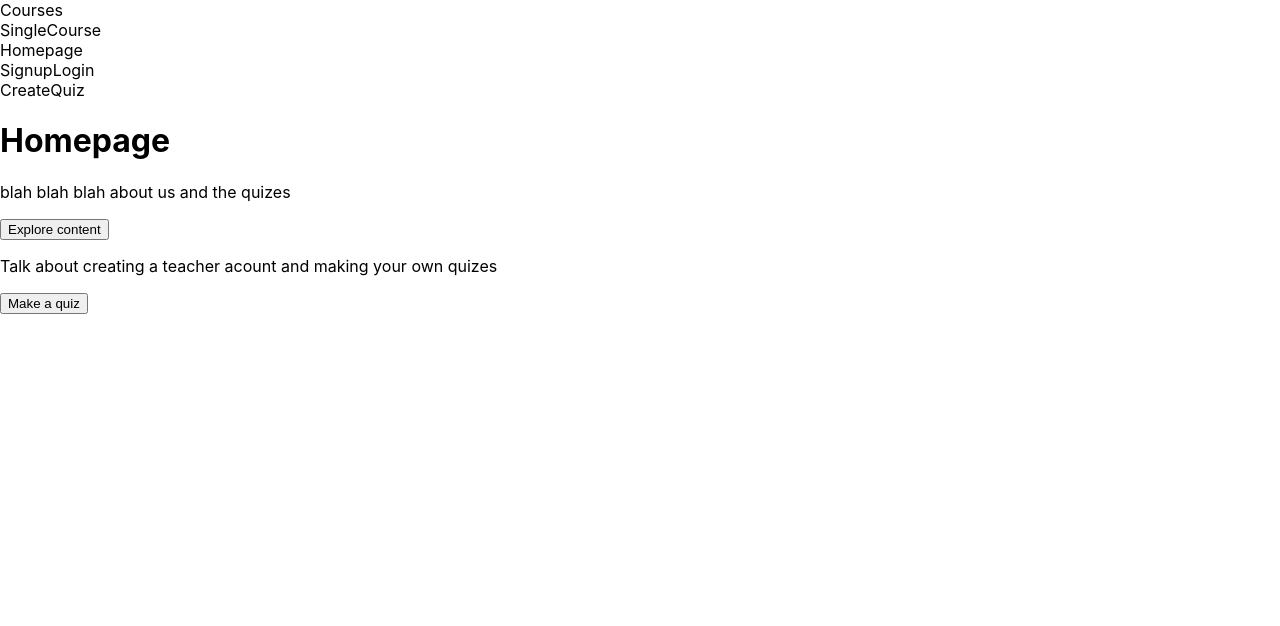
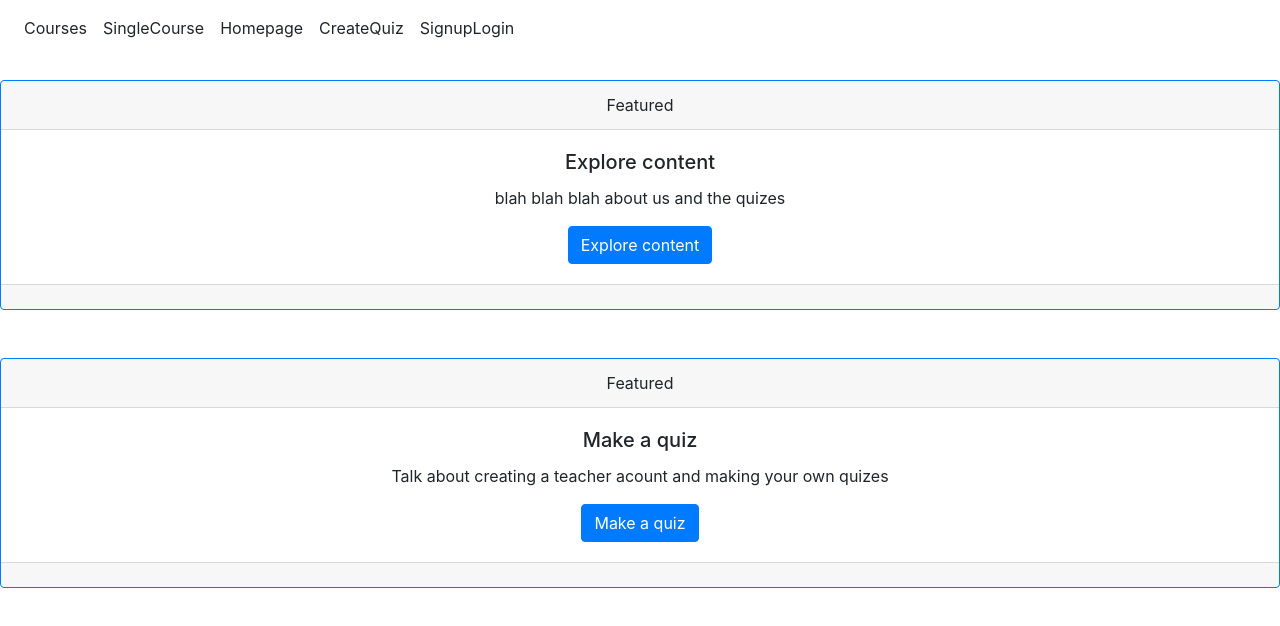
Before and after one commit to connorbottone/StudyHelper, a React (Create React App) app in the folder my-app/: page / in a window 1280 px wide. Shown: the top 626 px of the page. Built offline with nearby package versions, Linux system fonts and the light colour scheme.

Commit message:
added some bootsrap to the homepage and the header

```diff
--- a/my-app/public/index.html
+++ b/my-app/public/index.html
@@ -10,6 +10,7 @@
       content="Web site created using create-react-app"
     />
     <link rel="apple-touch-icon" href="%PUBLIC_URL%/logo192.png" />
+    <link rel="stylesheet" href="https://maxcdn.bootstrapcdn.com/bootstrap/4.5.2/css/bootstrap.min.css">
     <!--
       manifest.json provides metadata used when your web app is installed on a
       user's mobile device or desktop. See https://developers.google.com/web/fundamentals/web-app-manifest/
--- a/my-app/src/components/Header.js
+++ b/my-app/src/components/Header.js
@@ -1,7 +1,7 @@
 
 import React, { useState } from 'react';
 
-const page = ["Courses", "SingleCourse", "Homepage", "SignupLogin", "CreateQuiz"];
+const page = ["Courses", "SingleCourse", "Homepage", "CreateQuiz", "SignupLogin"];
 
 const Header = ({ currentPage, setCurrentPage, isLoggedIn,setIsLoggedIn}) => {
 
@@ -12,11 +12,14 @@ const Header = ({ currentPage, setCurrentPage, isLoggedIn,setIsLoggedIn}) => {
 
     return (
         <div className="header">
-            <div className="nav">
+        <nav className="navbar bg-body-tertiary navbar-expand">
+          <div className="container-fluid">
+            <ul className="navbar-nav">
               {page.map((page) => (
+                <li className="nav-item">
                   <div
                     id="nav-page"
-                        className={currentPage === page ? "navActive" : "nav"}
+                    className={`nav-link ${currentPage === page ? "active" : ""}`}
                     onClick={() => {
                       if (page === "SignupLogin" && isLoggedIn) {
                         handleLogout();
@@ -32,10 +35,39 @@ const Header = ({ currentPage, setCurrentPage, isLoggedIn,setIsLoggedIn}) => {
                       ? "Logout"
                       : page}
                   </div>
+                </li>
               ))}
+            </ul>
           </div>
+        </nav>
       </div>
 );
 };
 
 export default Header;
+//   <div className="header">
+//             <div className="nav">
+//                 {page.map((page) => (
+//                     <div
+//                         id="nav-page"
+//                         className={currentPage === page ? "navActive" : "nav"}
+//                         onClick={() => {
+//                             if (page === "SignupLogin" && isLoggedIn) {
+//                                 handleLogout();
+//                             }
+//                            else if (page === "SignupLogin") {
+//                                 setIsLoggedIn(true); //this needs to be implementd into the sign up form here to test it
+//                             } else {
+//                                 setCurrentPage(page);
+//                             }
+//                         }}
+//                     >
+//                         {page === "SignupLogin" && isLoggedIn
+//                             ? "Logout"
+//                             : page}
+//                     </div>
+//                 ))}
+//             </div>
+//         </div>
+//     );
+// };
--- a/my-app/src/components/Homepage.js
+++ b/my-app/src/components/Homepage.js
@@ -12,18 +12,67 @@ const Homepage = ({currentPage, setCurrentPage,isLoggedIn,setIsLoggedIn}) => {
     };
 
     return (
-        <div className="homepage">
-            <h1>Homepage</h1>
-            <p>blah blah blah about us and the quizes </p>
-            <button onClick={() => handleButtonClick('Courses')}>
-                Explore content
-            </button>
-            <p>Talk about creating a teacher acount and making your own quizes</p>
-            <button onClick={() => handleButtonClick('CreateQuiz')}>
-                Make a quiz
-            </button>
+
+<div className="homepage">
+            <div class="card text-center  border border-primary mt-4">
+                <div class="card-header">
+                    Featured
+                </div>
+                <div class="card-body">
+                    <h5 class="card-title">Explore content</h5>
+                    <p class="card-text">blah blah blah about us and the quizes</p>
+                    <button onClick={() => handleButtonClick('Courses')} class="btn btn-primary">Explore content</button>
+                </div>
+                <div class="card-footer text-muted"></div>
+            </div>
+            <div class="card text-center border border-primary mt-5">
+                <div class="card-header">
+                    Featured
+                </div>
+                <div class="card-body">
+                    <h5 class="card-title">Make a quiz</h5>
+                    <p class="card-text">Talk about creating a teacher acount and making your own quizes</p>
+                    <button onClick={() => handleButtonClick('CreateQuiz')} class="btn btn-primary">Make a quiz</button>
+                </div>
+                <div class="card-footer text-muted"></div>
+            </div>
         </div>
+
+
+
+// <div className="homepage">
+    //     <h1>Homepage</h1>
+    //  <p>blah blah blah about us and the quizes </p>
+    //      <button onClick={() => handleButtonClick('Courses')}>
+    //          Explore content
+    //      </button>
+    //      <p>Talk about creating a teacher acount and making your own quizes</p>
+    //      <button onClick={() => handleButtonClick('CreateQuiz')}>
+    //          Make a quiz
+    //      </button> </div>
+
     );
 };
 
 export default Homepage;
+//         <div classname="card" style="width: 18rem;">
+//   <div classname="card-body"></div>
+//   <h5 classname="card-title">blah blah blah about us and the quizes</h5>
+//     <h6 classname="card-subtitle mb-2 text-muted">Card subtitle</h6>
+//     <p classname="card-text">more nonsense...........................</p>
+//     <button onClick={() => handleButtonClick('Courses')}>
+//                  Explore content
+//             </button>
+
+//   </div>
+//   <div classname="card" style="width: 22rem;">
+//   <div classname="card-body"></div>
+//   <h5 classname="card-title">Talk about creating a teacher acount and making your own quizes</h5>
+//     <h6 classname="card-subtitle mb-2 text-muted">Card subtitle</h6>
+//     <p classname="card-text">more nonsense...........................</p>
+//     <button onClick={() => handleButtonClick('CreateQuiz')}>
+//                  Make a quiz
+//            </button>
+
+//   </div>
+//   </div>
```
Lines whose indentation alone changed are shown as unchanged.
